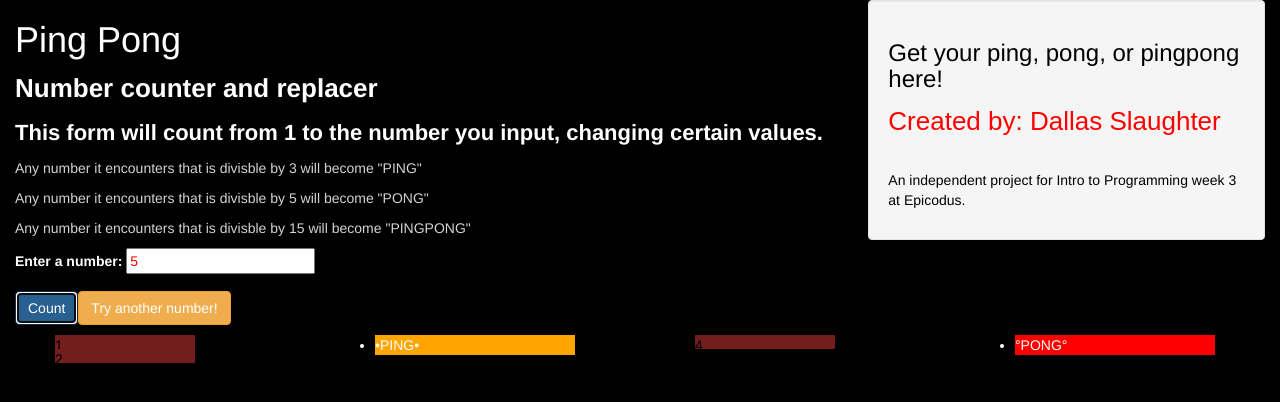
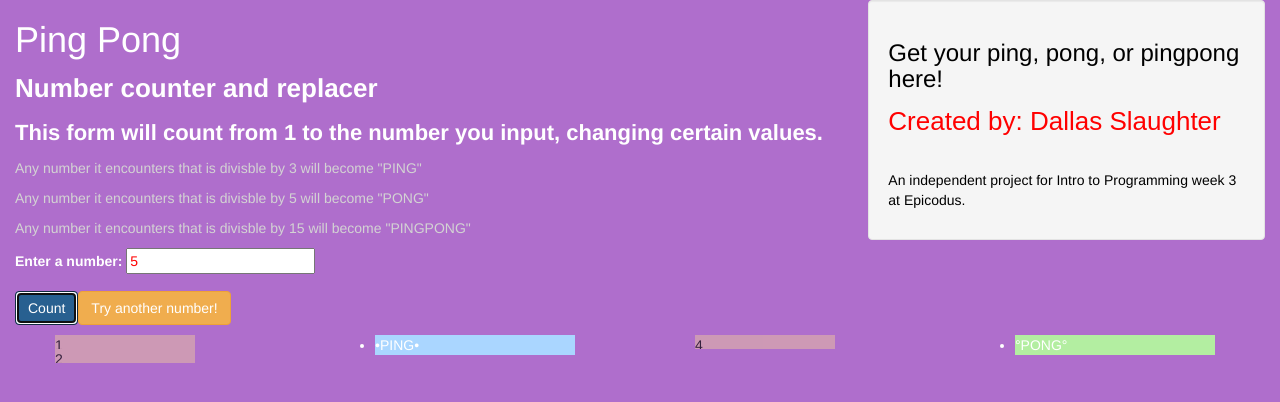
Before and after one commit to slaughtr/ping-pong, a plain HTML site: page index.html in a window 1280 px wide. Both pictures are taken after typing "5" into the empty fields and a click on the button "Count". Drawn offline with nearby package versions, Linux system fonts and the light colour scheme.

Commit message:
Update css with new colors that hurt the eyes a little more

```diff
--- a/css/styles.css
+++ b/css/styles.css
@@ -1,21 +1,21 @@
 .ping {
-  background-color: orange;
+  background-color: #aad6ff;
   display: none;
 }
 
 .pong {
-  background-color: red;
+  background-color: #b3eea1;
   display: none;
 }
 
 .pingpong {
-  background-color: yellow;
+  background-color: #c3669e;
   display: none;
   color: black;
 }
 
 .number {
-  background-color: brown;
+  background-color: #dbacac;
   color: black;
   display: none;
 }
@@ -29,12 +29,12 @@ li {
 }
 
 body, html {
-  background-color: black;
+  background-color: #af6ecc;
   color: white;
 }
 
 .container {
-  background-color: black;
+  background-color: #af6ecc;
   color: white;
 }
 
```
